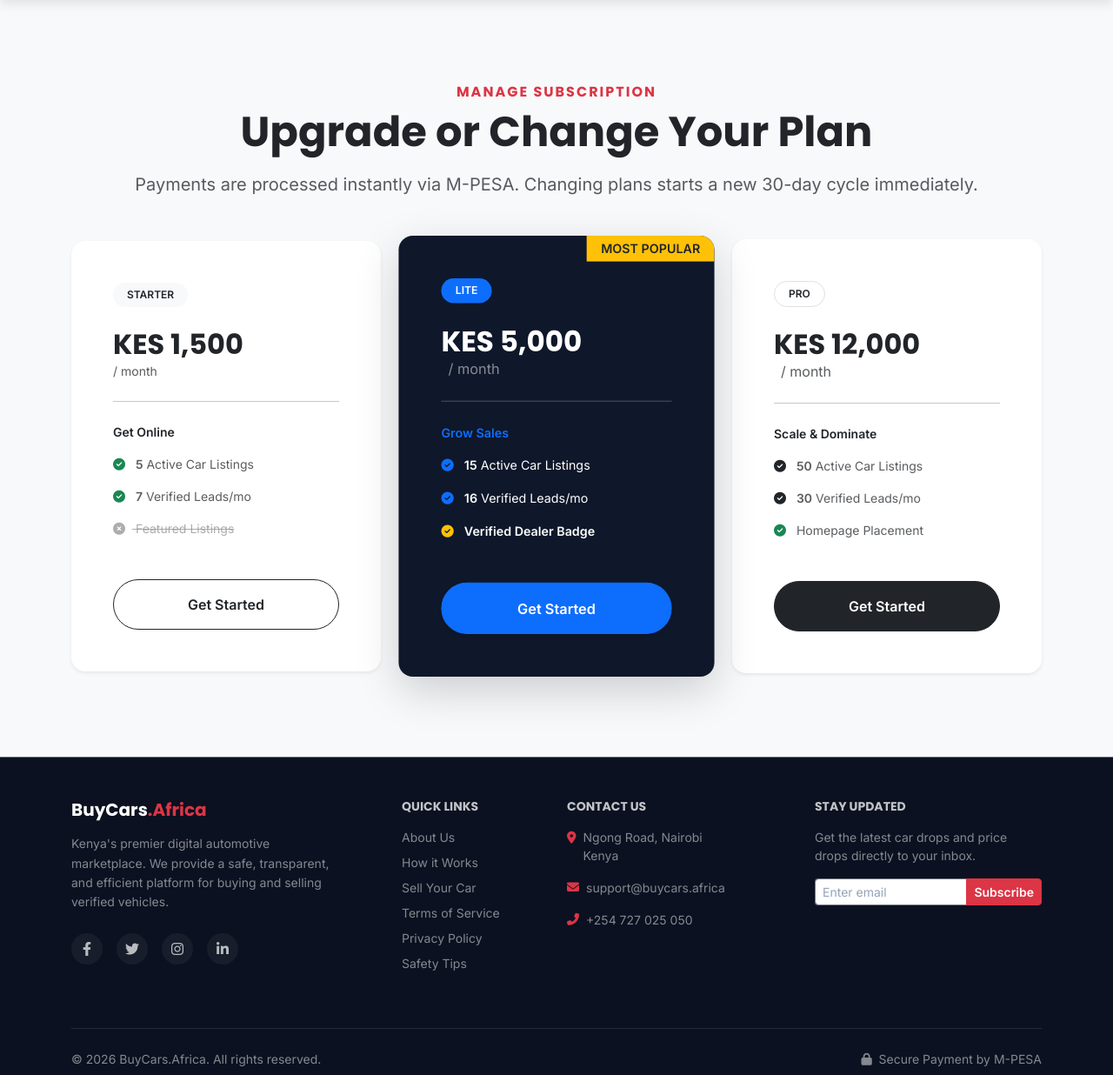
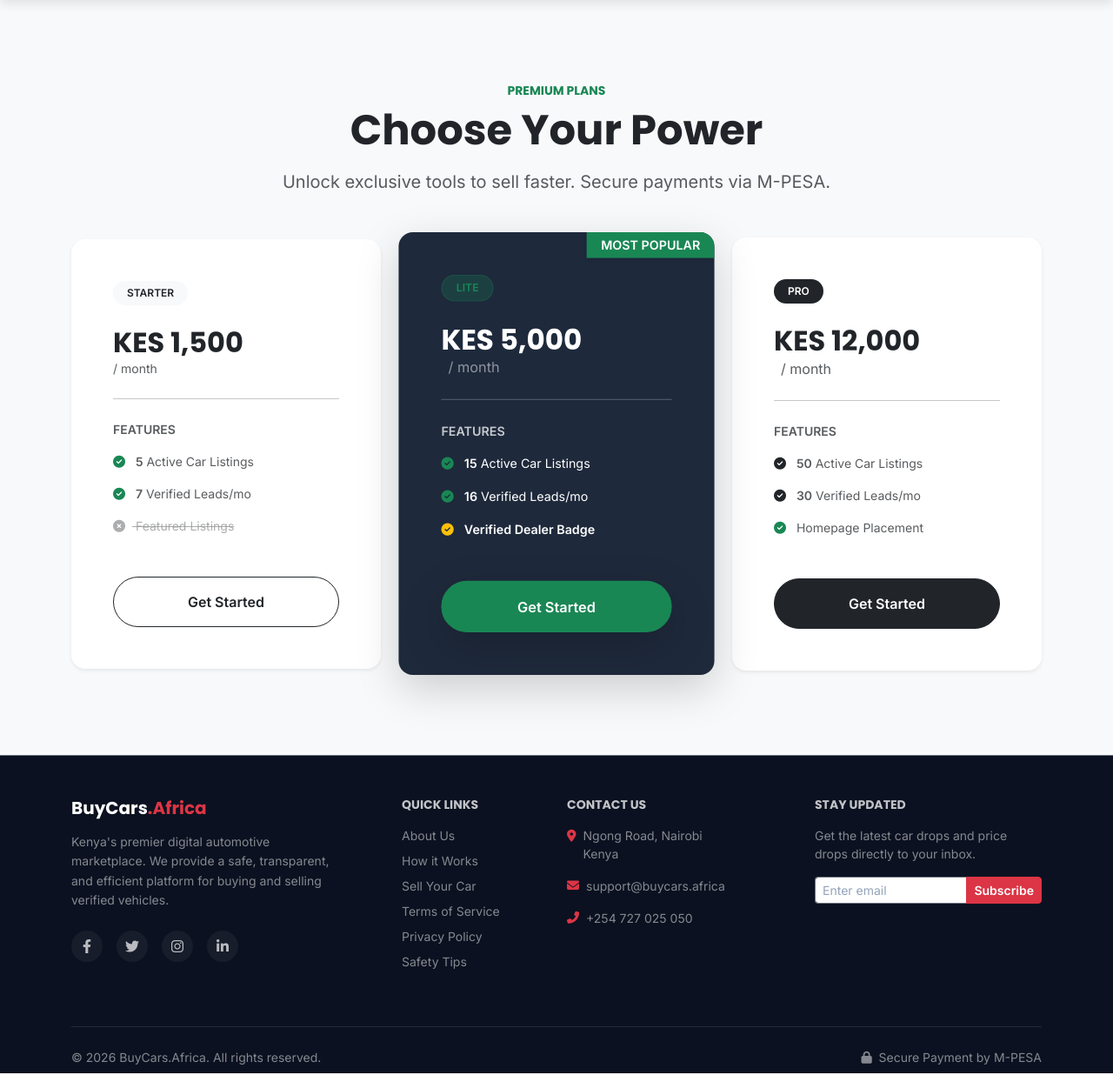
Before and after one commit to kelvinketer/buycars-africa, a Django app: page /pricing/ in a window 1280 px wide. Shown: the part 84-1320 px from the top of the page at 87% size. Run offline with Django 5.2, Linux system fonts and the light colour scheme.

Commit message:
Update pricing page layout and fix logo filename

```diff
--- a/templates/saas/pricing.html
+++ b/templates/saas/pricing.html
@@ -3,30 +3,30 @@
 {% load humanize %}
 
 {% block content %}
-<div class="bg-light py-5 min-vh-100">
+<div class="bg-light py-5 min-vh-100 font-sans">
     <div class="container py-lg-5">
 
         <div class="text-center mb-5 mw-800 mx-auto">
-            <h6 class="text-danger fw-bold text-uppercase letter-spacing-2">Manage Subscription</h6>
-            <h1 class="display-5 fw-bold text-dark mb-3">Upgrade or Change Your Plan</h1>
+            <h6 class="text-success fw-bold text-uppercase letter-spacing-2 small">Premium Plans</h6>
+            <h1 class="display-5 fw-bold text-dark mb-3">Choose Your Power</h1>
             <p class="text-muted lead">
-                Payments are processed instantly via M-PESA. Changing plans starts a new 30-day cycle immediately.
+                Unlock exclusive tools to sell faster. Secure payments via M-PESA.
             </p>
         </div>
 
         <div class="row g-4 align-items-center justify-content-center">
 
             <div class="col-lg-4 col-md-6">
-                <div class="card h-100 border-0 shadow-sm rounded-4 hover-lift">
+                <div class="card h-100 border-0 shadow-sm rounded-4 hover-lift bg-white">
                     <div class="card-body p-4 p-lg-5 d-flex flex-column">
                         <div class="mb-4">
                             <span class="badge bg-light text-dark rounded-pill px-3 py-2 fw-bold small">STARTER</span>
                         </div>
-                        <h2 class="fw-bold mb-0">KES 1,500</h2>
+                        <h2 class="fw-bold mb-0 text-dark">KES 1,500</h2>
                         <span class="text-muted small">/ month</span>
                         <hr class="my-4 opacity-10">
 
-                        <p class="text-dark fw-bold small mb-3">Get Online</p>
+                        <p class="text-dark fw-bold small mb-3 text-uppercase opacity-75">Features</p>
                         <ul class="list-unstyled mb-5 d-flex flex-column gap-3 text-muted small">
                             <li><i class="fas fa-check-circle text-success me-2"></i> <strong>5</strong> Active Car Listings</li>
                             <li><i class="fas fa-check-circle text-success me-2"></i> <strong>7</strong> Verified Leads/mo</li>
@@ -36,7 +36,7 @@
                         <div class="mt-auto d-grid">
                             {% if user.is_authenticated %}
                                 {% if user.dealer_profile.plan_type == 'STARTER' %}
-                                    <button class="btn btn-secondary rounded-pill py-3 fw-bold disabled" style="opacity: 1;">
+                                    <button class="btn btn-light rounded-pill py-3 fw-bold disabled border">
                                         <i class="fas fa-check-circle me-2"></i> Current Plan
                                     </button>
                                 {% else %}
@@ -53,39 +53,39 @@
             </div>
 
             <div class="col-lg-4 col-md-6">
-                <div class="card h-100 border-0 shadow-lg rounded-4 position-relative overflow-hidden hover-lift" style="background: #0f172a; color: white; transform: scale(1.02); z-index: 2;">
-                    <div class="position-absolute top-0 end-0 bg-warning text-dark fw-bold px-3 py-1 small rounded-bottom-start">
+                <div class="card h-100 border-0 shadow-lg rounded-4 position-relative overflow-hidden hover-lift" style="background: #1e293b; color: white; transform: scale(1.02); z-index: 2;">
+                    <div class="position-absolute top-0 end-0 bg-success text-white fw-bold px-3 py-1 small rounded-bottom-start shadow-sm">
                         MOST POPULAR
                     </div>
 
                     <div class="card-body p-4 p-lg-5 d-flex flex-column">
                         <div class="mb-4">
-                            <span class="badge bg-primary text-white rounded-pill px-3 py-2 fw-bold small">LITE</span>
+                            <span class="badge bg-success bg-opacity-25 text-success border border-success border-opacity-25 rounded-pill px-3 py-2 fw-bold small">LITE</span>
                         </div>
                         <h2 class="fw-bold mb-0">KES 5,000</h2>
                         <span class="text-white-50 ms-2">/ month</span>
-                        <hr class="my-4 border-white opacity-25">
+                        <hr class="my-4 border-white opacity-10">
 
-                        <p class="text-primary fw-bold small mb-3">Grow Sales</p>
+                        <p class="text-white fw-bold small mb-3 text-uppercase opacity-75">Features</p>
                         <ul class="list-unstyled mb-5 d-flex flex-column gap-3 small">
-                            <li><i class="fas fa-check-circle text-primary me-2"></i> <strong>15</strong> Active Car Listings</li>
-                            <li><i class="fas fa-check-circle text-primary me-2"></i> <strong>16</strong> Verified Leads/mo</li>
+                            <li><i class="fas fa-check-circle text-success me-2"></i> <strong>15</strong> Active Car Listings</li>
+                            <li><i class="fas fa-check-circle text-success me-2"></i> <strong>16</strong> Verified Leads/mo</li>
                             <li><i class="fas fa-check-circle text-warning me-2"></i> <strong>Verified Dealer Badge</strong></li>
                         </ul>
 
                         <div class="mt-auto d-grid">
                             {% if user.is_authenticated %}
                                 {% if user.dealer_profile.plan_type == 'LITE' %}
-                                    <button class="btn btn-primary fw-bold rounded-pill py-3 disabled" style="opacity: 1; border: 1px solid #0d6efd;">
+                                    <button class="btn btn-success rounded-pill py-3 fw-bold disabled opacity-100">
                                         <i class="fas fa-check-circle me-2"></i> Current Plan
                                     </button>
                                 {% else %}
-                                    <button onclick="openPaymentModal('LITE', 5000)" class="btn btn-primary fw-bold rounded-pill py-3 shadow-sm hover-scale">
+                                    <button onclick="openPaymentModal('LITE', 5000)" class="btn btn-success fw-bold rounded-pill py-3 shadow-lg hover-scale">
                                         Upgrade to Lite
                                     </button>
                                 {% endif %}
                             {% else %}
-                                <a href="{% url 'signup' %}" class="btn btn-primary fw-bold rounded-pill py-3 shadow-sm hover-scale">Get Started</a>
+                                <a href="{% url 'signup' %}" class="btn btn-success fw-bold rounded-pill py-3 shadow-lg hover-scale">Get Started</a>
                             {% endif %}
                         </div>
                     </div>
@@ -96,13 +96,13 @@
                 <div class="card h-100 border-0 shadow-sm rounded-4 bg-white position-relative overflow-hidden hover-lift">
                     <div class="card-body p-4 p-lg-5 d-flex flex-column">
                         <div class="mb-4">
-                            <span class="badge bg-white border text-dark rounded-pill px-3 py-2 fw-bold small">PRO</span>
+                            <span class="badge bg-dark text-white rounded-pill px-3 py-2 fw-bold small">PRO</span>
                         </div>
-                        <h2 class="fw-bold mb-0">KES 12,000</h2>
+                        <h2 class="fw-bold mb-0 text-dark">KES 12,000</h2>
                         <span class="text-muted ms-2">/ month</span>
                         <hr class="my-4 opacity-10">
 
-                        <p class="text-dark fw-bold small mb-3">Scale & Dominate</p>
+                        <p class="text-dark fw-bold small mb-3 text-uppercase opacity-75">Features</p>
                         <ul class="list-unstyled mb-5 d-flex flex-column gap-3 text-muted small">
                             <li><i class="fas fa-check-circle text-dark me-2"></i> <strong>50</strong> Active Car Listings</li>
                             <li><i class="fas fa-check-circle text-dark me-2"></i> <strong>30</strong> Verified Leads/mo</li>
@@ -116,7 +116,6 @@
                                         <i class="fas fa-check-circle me-2"></i> Current Plan
                                     </button>
                                     <div class="text-center mt-3">
-                                        <small class="text-muted d-block mb-1" style="font-size: 0.85rem;">Need > 50 cars?</small>
                                         <a href="https://wa.me/254727025050" target="_blank" class="fw-bold text-dark small text-decoration-underline">
                                             Contact Enterprise
                                         </a>
@@ -140,71 +139,108 @@
 
 <div class="modal fade" id="paymentModal" tabindex="-1" aria-hidden="true" data-bs-backdrop="static">
     <div class="modal-dialog modal-dialog-centered">
-        <div class="modal-content rounded-4 border-0 shadow-lg">
-            <div class="modal-header border-0 pb-0">
-                <h5 class="modal-title fw-bold">Complete Payment</h5>
+        <div class="modal-content border-0 rounded-5 shadow-2xl overflow-hidden" style="background: #ffffff;">
+
+            <div class="modal-header border-0 p-4 bg-light bg-gradient">
+                <div class="d-flex align-items-center">
+                    <div class="bg-white p-2 rounded-3 shadow-sm me-3">
+                        <i class="fas fa-shield-alt text-success fa-lg"></i>
+                    </div>
+                    <div>
+                        <h5 class="fw-bold mb-0 text-dark">Secure Checkout</h5>
+                        <small class="text-muted">Pay securely via M-PESA</small>
+                    </div>
+                </div>
                 <button type="button" class="btn-close" data-bs-dismiss="modal" aria-label="Close" id="closeModalBtn"></button>
             </div>
-            <div class="modal-body p-4 text-center">
 
-                <div id="paymentStep1">
-                    <div class="mb-4">
-                        <div class="bg-success bg-opacity-10 text-success rounded-circle d-inline-flex align-items-center justify-content-center mb-3" style="width: 60px; height: 60px;">
-                            <i class="fas fa-mobile-alt fa-2x"></i>
+            <div class="modal-body p-0">
+
+                <div id="paymentStep1" class="p-4 p-md-5">
+
+                    <div class="bg-light p-4 rounded-4 mb-4 border border-dashed">
+                        <div class="d-flex justify-content-between align-items-center mb-2">
+                            <span class="text-muted small text-uppercase fw-bold ls-1">Plan</span>
+                            <span class="badge bg-dark text-white px-3 py-1 rounded-pill small" id="displayPlan">LITE</span>
                         </div>
-                        <h4 class="fw-bold mb-1">M-PESA Express</h4>
-                        <p class="text-muted small">Enter your M-Pesa number to pay.</p>
-                    </div>
-
-                    <div class="mb-4 bg-light p-3 rounded-3">
-                        <h2 class="fw-bold text-dark mb-0" id="displayAmount">KES 0</h2>
-                        <span class="badge bg-dark text-white small" id="displayPlan">PLAN</span>
+                        <div class="d-flex justify-content-between align-items-end">
+                            <span class="text-muted small">Total Due</span>
+                            <h2 class="fw-bold text-dark mb-0" id="displayAmount">KES 5,000</h2>
+                        </div>
                     </div>
 
                     <form onsubmit="initiatePayment(event)">
-                        <div class="form-floating mb-3">
-                            <input type="tel" class="form-control rounded-3" id="phoneNumber"
-                                   placeholder="0712345678"
+                        <label class="form-label fw-bold small text-muted text-uppercase ls-1 mb-2">M-Pesa Phone Number</label>
+                        <div class="input-group input-group-lg mb-4 shadow-sm rounded-4 overflow-hidden border">
+                            <span class="input-group-text bg-white border-0 ps-4 pe-2 text-muted">
+                                <i class="fas fa-mobile-alt"></i>
+                            </span>
+                            <input type="tel" class="form-control border-0 py-3 ps-2 fw-bold text-dark"
+                                   id="phoneNumber"
+                                   placeholder="0712 345 678"
+                                   style="font-size: 1.1rem; letter-spacing: 0.5px;"
                                    value="{{ user.dealer_profile.phone_number }}" required>
-                            <label for="phoneNumber">Phone Number (07...)</label>
                         </div>
+
                         <div class="d-grid">
-                            <button type="submit" class="btn btn-success btn-lg rounded-pill fw-bold" id="payBtn">
-                                Pay Now
+                            <button type="submit" class="btn btn-success btn-lg rounded-pill py-3 fw-bold shadow-lg hover-scale transition-all" id="payBtn" style="background: #00C851; border: none;">
+                                Pay Now <i class="fas fa-arrow-right ms-2 small"></i>
                             </button>
+                        </div>
+
+                        <div class="text-center mt-4">
+                            <small class="text-muted opacity-75" style="font-size: 0.75rem;">
+                                <i class="fas fa-lock me-1"></i> Secured by Safaricom M-PESA
+                            </small>
                         </div>
                     </form>
                 </div>
 
-                <div id="paymentStep2" style="display: none;">
-                    <div class="spinner-border text-success mb-3" role="status" style="width: 3rem; height: 3rem;"></div>
-                    <h5 class="fw-bold">Check your phone!</h5>
-                    <p class="text-muted mb-4">We sent a PIN prompt to <strong id="sentPhone">...</strong></p>
-                    <div class="progress mb-3" style="height: 6px;">
-                        <div class="progress-bar progress-bar-striped progress-bar-animated bg-success" style="width: 100%"></div>
+                <div id="paymentStep2" class="p-5 text-center" style="display: none;">
+                    <div class="my-4 position-relative d-inline-block">
+                        <div class="spinner-grow text-success opacity-25" role="status" style="width: 5rem; height: 5rem;"></div>
+                        <div class="position-absolute top-50 start-50 translate-middle">
+                             <i class="fas fa-mobile-alt fa-2x text-success"></i>
+                        </div>
                     </div>
-                    <small class="text-muted">Waiting for M-PESA confirmation...</small>
+
+                    <h4 class="fw-bold mb-2">Check your phone</h4>
+                    <p class="text-muted mb-4 px-4">We sent a PIN prompt to <br><strong id="sentPhone" class="text-dark">...</strong></p>
+
+                    <div class="progress rounded-pill bg-light mb-3 mx-auto" style="height: 6px; width: 60%; overflow: hidden;">
+                        <div class="progress-bar bg-success progress-bar-striped progress-bar-animated" style="width: 100%"></div>
+                    </div>
+                    <small class="text-muted animate-pulse">Waiting for confirmation...</small>
                 </div>
 
-                <div id="paymentStep3" style="display: none;">
-                    <div class="mb-3 text-success">
-                        <i class="fas fa-check-circle fa-5x"></i>
+                <div id="paymentStep3" class="p-5 text-center" style="display: none;">
+                    <div class="mb-4">
+                        <div class="success-checkmark">
+                            <div class="check-icon">
+                                <span class="icon-line line-tip"></span>
+                                <span class="icon-line line-long"></span>
+                                <div class="icon-circle"></div>
+                                <div class="icon-fix"></div>
+                            </div>
+                        </div>
                     </div>
-                    <h3 class="fw-bold text-success">Success!</h3>
-                    <p class="text-muted">Your plan has been upgraded.</p>
-                    <div class="d-grid mt-4">
-                        <a href="{% url 'dealer_dashboard' %}" class="btn btn-dark btn-lg rounded-pill">Go to Dashboard</a>
+                    <h3 class="fw-bold text-dark mb-2">Payment Successful!</h3>
+                    <p class="text-muted mb-4">Your subscription is now active.</p>
+                    <div class="d-grid">
+                        <a href="{% url 'dealer_dashboard' %}" class="btn btn-dark btn-lg rounded-pill shadow-lg hover-scale">Go to Dashboard</a>
                     </div>
                 </div>
 
-                <div id="paymentStep4" style="display: none;">
-                    <div class="mb-3 text-danger">
-                        <i class="fas fa-times-circle fa-4x"></i>
+                <div id="paymentStep4" class="p-5 text-center" style="display: none;">
+                    <div class="mb-4 text-danger">
+                        <div class="bg-danger bg-opacity-10 p-4 rounded-circle d-inline-block">
+                            <i class="fas fa-times fa-3x"></i>
+                        </div>
                     </div>
-                    <h4 class="fw-bold text-danger">Payment Failed</h4>
-                    <p class="text-muted" id="errorMessage">Something went wrong.</p>
-                    <div class="d-grid mt-4">
-                        <button onclick="resetModal()" class="btn btn-outline-dark rounded-pill">Try Again</button>
+                    <h4 class="fw-bold text-danger mb-2">Payment Failed</h4>
+                    <p class="text-muted mb-4" id="errorMessage">Something went wrong.</p>
+                    <div class="d-grid w-75 mx-auto">
+                        <button onclick="resetModal()" class="btn btn-outline-dark rounded-pill py-2">Try Again</button>
                     </div>
                 </div>
 
@@ -221,7 +257,7 @@
     function openPaymentModal(plan, amount) {
         selectedPlan = plan;
         document.getElementById('displayAmount').innerText = 'KES ' + amount.toLocaleString();
-        document.getElementById('displayPlan').innerText = plan + ' PLAN';
+        document.getElementById('displayPlan').innerText = plan;
         resetModal();
         new bootstrap.Modal(document.getElementById('paymentModal')).show();
     }
@@ -232,8 +268,11 @@
         document.getElementById('paymentStep2').style.display = 'none';
         document.getElementById('paymentStep3').style.display = 'none';
         document.getElementById('paymentStep4').style.display = 'none';
-        document.getElementById('payBtn').disabled = false;
-        document.getElementById('payBtn').innerHTML = 'Pay Now';
+
+        const btn = document.getElementById('payBtn');
+        btn.disabled = false;
+        btn.innerHTML = 'Pay Now <i class="fas fa-arrow-right ms-2 small"></i>';
+
         document.getElementById('closeModalBtn').disabled = false;
     }
 
@@ -245,7 +284,7 @@
         const btn = document.getElementById('payBtn');
 
         btn.disabled = true;
-        btn.innerHTML = '<span class="spinner-border spinner-border-sm me-2"></span>Sending...';
+        btn.innerHTML = '<span class="spinner-border spinner-border-sm me-2"></span> Processing...';
 
         try {
             const response = await fetch("{% url 'initiate_payment' %}", {
@@ -264,8 +303,12 @@
 
             if (data.status === 'success') {
                 document.getElementById('sentPhone').innerText = phone;
-                document.getElementById('paymentStep1').style.display = 'none';
-                document.getElementById('paymentStep2').style.display = 'block';
+
+                // Smooth transition
+                fadeOut('paymentStep1', () => {
+                    fadeIn('paymentStep2');
+                });
+
                 document.getElementById('closeModalBtn').disabled = true;
                 startPolling();
             } else {
@@ -275,6 +318,24 @@
         } catch (error) {
             showError("Network error. Please try again.");
         }
+    }
+
+    // Helper for Fade effects
+    function fadeOut(id, callback) {
+        const el = document.getElementById(id);
+        el.style.opacity = 0;
+        setTimeout(() => {
+            el.style.display = 'none';
+            if (callback) callback();
+        }, 300);
+    }
+    function fadeIn(id) {
+        const el = document.getElementById(id);
+        el.style.opacity = 0;
+        el.style.display = 'block';
+        setTimeout(() => {
+            el.style.opacity = 1;
+        }, 50);
     }
 
     // 4. POLL STATUS
@@ -296,8 +357,7 @@
 
                 if (data.status === 'SUCCESS') {
                     stopPolling();
-                    document.getElementById('paymentStep2').style.display = 'none';
-                    document.getElementById('paymentStep3').style.display = 'block';
+                    fadeOut('paymentStep2', () => { fadeIn('paymentStep3'); });
                 } else if (data.status === 'FAILED') {
                     stopPolling();
                     showError(data.description || "Payment failed.");
@@ -315,21 +375,42 @@
 
     function showError(msg) {
         document.getElementById('errorMessage').innerText = msg;
-        document.getElementById('paymentStep1').style.display = 'none';
-        document.getElementById('paymentStep2').style.display = 'none';
-        document.getElementById('paymentStep4').style.display = 'block';
-        document.getElementById('payBtn').disabled = false;
-        document.getElementById('payBtn').innerHTML = 'Pay Now';
+        fadeOut('paymentStep1', () => fadeIn('paymentStep4'));
+        fadeOut('paymentStep2', () => fadeIn('paymentStep4'));
     }
 </script>
 
 <style>
-    .hover-lift { transition: transform 0.2s, box-shadow 0.2s; }
-    .hover-lift:hover { transform: translateY(-5px); box-shadow: 0 1rem 3rem rgba(0,0,0,.1)!important; }
+    /* Premium Font */
+    .font-sans { font-family: 'Inter', system-ui, -apple-system, sans-serif; }
+    .ls-1 { letter-spacing: 1px; }
 
-    .hover-scale { transition: transform 0.2s; }
-    .hover-scale:hover { transform: scale(1.05); }
+    /* Custom Modal Styling */
+    .shadow-2xl { box-shadow: 0 25px 50px -12px rgba(0, 0, 0, 0.25); }
+    .transition-all { transition: all 0.3s ease; }
 
-    .letter-spacing-2 { letter-spacing: 2px; }
+    /* Animations */
+    #paymentStep1, #paymentStep2, #paymentStep3, #paymentStep4 { transition: opacity 0.3s ease; }
+
+    .animate-pulse { animation: pulse 2s cubic-bezier(0.4, 0, 0.6, 1) infinite; }
+    @keyframes pulse {
+        0%, 100% { opacity: 1; }
+        50% { opacity: .5; }
+    }
+
+    /* Success Checkmark Animation */
+    .success-checkmark { width: 80px; height: 115px; margin: 0 auto; }
+    .check-icon { width: 80px; height: 80px; position: relative; border-radius: 50%; box-sizing: content-box; border: 4px solid #4CAF50; }
+    .check-icon::before { content: ''; position: absolute; width: 100%; height: 100%; border-radius: 50%; box-sizing: content-box; border: 4px solid rgba(255, 255, 255, 0.2); }
+    .check-icon::after { top: 0; left: 0; position: absolute; width: 100%; height: 100%; border-radius: 50%; box-sizing: content-box; border: 4px solid rgba(76, 175, 80, 0.5); z-index: 1; animation: rotate-circle 4.25s ease-in; }
+    .icon-line { height: 5px; background-color: #4CAF50; display: block; border-radius: 2px; position: absolute; z-index: 10; }
+    .line-tip { top: 46px; left: 14px; width: 25px; transform: rotate(45deg); animation: icon-line-tip 0.75s; }
+    .line-long { top: 38px; right: 8px; width: 47px; transform: rotate(-45deg); animation: icon-line-long 0.75s; }
+    .icon-circle { top: -4px; left: -4px; z-index: 10; width: 80px; height: 80px; border-radius: 50%; position: absolute; box-sizing: content-box; border: 4px solid rgba(76, 175, 80, 0.5); }
+    .icon-fix { top: 8px; width: 5px; left: 26px; z-index: 1; height: 85px; position: absolute; transform: rotate(-45deg); background-color: #FFFFFF; }
+
+    @keyframes rotate-circle { 0% { transform: rotate(-45deg); } 5% { transform: rotate(-45deg); } 12% { transform: rotate(-405deg); } 100% { transform: rotate(-405deg); } }
+    @keyframes icon-line-tip { 0% { width: 0; left: 1px; top: 19px; } 54% { width: 0; left: 1px; top: 19px; } 70% { width: 50px; left: -8px; top: 37px; } 84% { width: 17px; left: 21px; top: 48px; } 100% { width: 25px; left: 14px; top: 46px; } }
+    @keyframes icon-line-long { 0% { width: 0; right: 46px; top: 54px; } 65% { width: 0; right: 46px; top: 54px; } 84% { width: 55px; right: 0px; top: 35px; } 100% { width: 47px; right: 8px; top: 38px; } }
 </style>
 {% endblock %}
```
